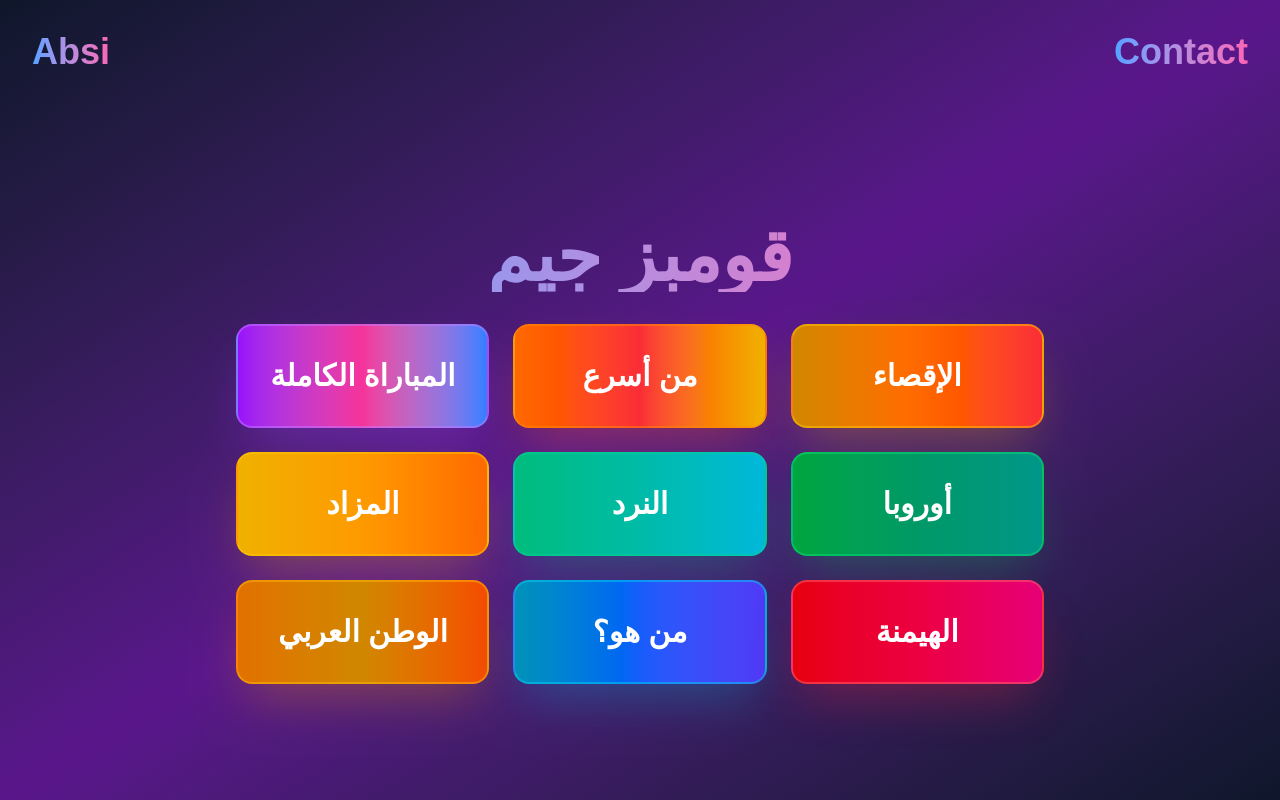
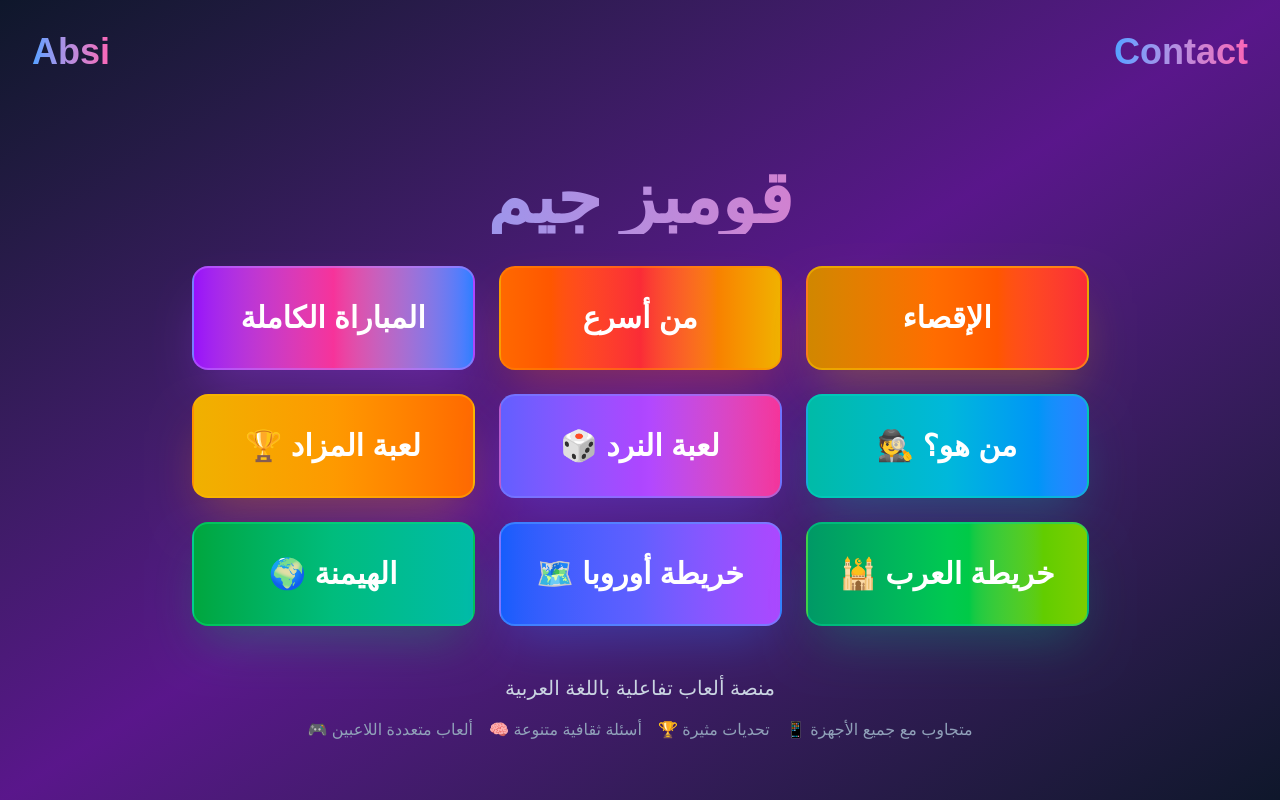
Before and after one commit to laithalawad745/abasi2, a Next.js app: page / in a window 1280 px wide. Built offline with nearby package versions, Linux system fonts and the light colour scheme.

Commit message:
بعمم

```diff
--- /dev/null
+++ b/app/full-match/page.jsx
@@ -0,0 +1,11 @@
+// app/full-match/page.jsx
+import QuizGame from '../../components/QuizGame';
+
+export const metadata = {
+  title: 'المباراة الكاملة - Absi',
+  description: 'المباراة الكاملة - لعبة الكويز الشاملة مع جميع المواضيع!',
+};
+
+export default function FullMatchPage() {
+  return <QuizGame />;
+}
--- a/app/page.js
+++ b/app/page.js
@@ -1,13 +1,9 @@
-import Image from "next/image";
-import QuizGame from "../components/QuizGame";
+import GameSetup from "../components/GameSetup";
 
 export default function Home() {
   return (
     <div>
-      <QuizGame/>
+      <GameSetup />
     </div>
   );
 }
-
-
-// اذا خسر كل مناطقو ما بخسرو  ؟؟؟ نشوف موضوع الخريطة هل بجملها بعد كل عملية ؟؟؟؟  الدول المجاورة ؟؟؟ اخذ النظر ب عدد الجنود
--- a/components/GameSetup.jsx
+++ b/components/GameSetup.jsx
@@ -1,8 +1,10 @@
 // components/GameSetup.jsx
+'use client';
+
 import React from 'react';
 import Link from 'next/link';
 
-export default function GameSetup({ startAbsiMatch }) {
+export default function GameSetup() {
   return (
     <div className="min-h-screen bg-gradient-to-br from-slate-900 via-purple-900 to-slate-900 select-none flex flex-col">
       {/* Header */}
@@ -30,12 +32,12 @@ export default function GameSetup({ startAbsiMatch }) {
           <div className="grid grid-cols-1 md:grid-cols-2 lg:grid-cols-3 gap-6 max-w-6xl mx-auto">
 
             {/* المباراة الكاملة */}
-            <button
-              onClick={startAbsiMatch}
-              className="bg-gradient-to-r cursor-pointer from-purple-600 via-pink-500 to-blue-500 hover:from-purple-700 hover:via-pink-600 hover:to-blue-600 text-white px-8 md:px-6 lg:px-8 py-4 md:py-6 lg:py-8 rounded-2xl font-bold text-xl md:text-2xl lg:text-3xl shadow-2xl shadow-purple-500/30 transition-all duration-300 hover:scale-105 transform border-2 border-purple-400/50 hover:border-pink-400/70"
+            <Link
+              href="/full-match"
+              className="bg-gradient-to-r cursor-pointer from-purple-600 via-pink-500 to-blue-500 hover:from-purple-700 hover:via-pink-600 hover:to-blue-600 text-white px-8 md:px-6 lg:px-8 py-4 md:py-6 lg:py-8 rounded-2xl font-bold text-xl md:text-2xl lg:text-3xl shadow-2xl shadow-purple-500/30 transition-all duration-300 hover:scale-105 transform border-2 border-purple-400/50 hover:border-pink-400/70 flex items-center justify-center text-center"
             >
                المباراة الكاملة
-            </button>
+            </Link>
 
             {/* فقرة من أسرع */}
             <button
@@ -56,51 +58,64 @@ export default function GameSetup({ startAbsiMatch }) {
             {/* لعبة المزاد - جديد */}
             <button
               onClick={() => window.location.href = '/auction'}
-              className="bg-gradient-to-r cursor-pointer from-yellow-500 via-amber-500 to-orange-500 hover:from-yellow-600 hover:via-amber-600 hover:to-orange-600 text-white px-8 md:px-6 lg:px-8 py-4 md:py-6 lg:py-8 rounded-2xl font-bold text-xl md:text-2xl lg:text-3xl shadow-2xl shadow-yellow-500/30 transition-all duration-300 hover:scale-105 transform border-2 border-yellow-400/50 hover:border-amber-400/70"
+              className="bg-gradient-to-r cursor-pointer from-yellow-500 via-amber-500 to-orange-500 hover:from-yellow-600 hover:via-amber-600 hover:to-orange-600 text-white px-8 md:px-6 lg:px-8 py-4 md:py-6 lg:py-8 rounded-2xl font-bold text-xl md:text-2xl lg:text-3xl shadow-2xl shadow-amber-500/30 transition-all duration-300 hover:scale-105 transform border-2 border-amber-400/50 hover:border-orange-400/70"
             >
-               المزاد
+              🏆 لعبة المزاد
             </button>
 
             {/* لعبة النرد */}
             <button
               onClick={() => window.location.href = '/dice'}
-              className="bg-gradient-to-r cursor-pointer from-emerald-500 via-teal-500 to-cyan-500 hover:from-emerald-600 hover:via-teal-600 hover:to-cyan-600 text-white px-8 md:px-6 lg:px-8 py-4 md:py-6 lg:py-8 rounded-2xl font-bold text-xl md:text-2xl lg:text-3xl shadow-2xl shadow-emerald-500/30 transition-all duration-300 hover:scale-105 transform border-2 border-emerald-400/50 hover:border-teal-400/70"
+              className="bg-gradient-to-r cursor-pointer from-indigo-500 via-purple-500 to-pink-500 hover:from-indigo-600 hover:via-purple-600 hover:to-pink-600 text-white px-8 md:px-6 lg:px-8 py-4 md:py-6 lg:py-8 rounded-2xl font-bold text-xl md:text-2xl lg:text-3xl shadow-2xl shadow-indigo-500/30 transition-all duration-300 hover:scale-105 transform border-2 border-indigo-400/50 hover:border-purple-400/70"
             >
-              النرد
-            </button>
-
-            {/* حول أوروبا */}
-            <button
-              onClick={() => window.location.href = '/europe'}
-              className="bg-gradient-to-r cursor-pointer from-green-600 via-emerald-600 to-teal-600 hover:from-green-700 hover:via-emerald-700 hover:to-teal-700 text-white px-8 md:px-6 lg:px-8 py-4 md:py-6 lg:py-8 rounded-2xl font-bold text-xl md:text-2xl lg:text-3xl shadow-2xl shadow-green-500/30 transition-all duration-300 hover:scale-105 transform border-2 border-green-400/50 hover:border-emerald-400/70"
-            >
-               أوروبا
-            </button>
-
-            {/* حول الوطن العربي */}
-            <button
-              onClick={() => window.location.href = '/arab'}
-              className="bg-gradient-to-r cursor-pointer from-amber-600 via-yellow-600 to-orange-600 hover:from-amber-700 hover:via-yellow-700 hover:to-orange-700 text-white px-8 md:px-6 lg:px-8 py-4 md:py-6 lg:py-8 rounded-2xl font-bold text-xl md:text-2xl lg:text-3xl shadow-2xl shadow-amber-500/30 transition-all duration-300 hover:scale-105 transform border-2 border-amber-400/50 hover:border-yellow-400/70"
-            >
-             الوطن العربي
+              🎲 لعبة النرد
             </button>
 
             {/* من هو؟ */}
             <button
               onClick={() => window.location.href = '/guess-who'}
-              className="bg-gradient-to-r cursor-pointer from-cyan-600 via-blue-600 to-indigo-600 hover:from-cyan-700 hover:via-blue-700 hover:to-indigo-700 text-white px-8 md:px-6 lg:px-8 py-4 md:py-6 lg:py-8 rounded-2xl font-bold text-xl md:text-2xl lg:text-3xl shadow-2xl shadow-cyan-500/30 transition-all duration-300 hover:scale-105 transform border-2 border-cyan-400/50 hover:border-blue-400/70"
+              className="bg-gradient-to-r cursor-pointer from-teal-500 via-cyan-500 to-blue-500 hover:from-teal-600 hover:via-cyan-600 hover:to-blue-600 text-white px-8 md:px-6 lg:px-8 py-4 md:py-6 lg:py-8 rounded-2xl font-bold text-xl md:text-2xl lg:text-3xl shadow-2xl shadow-teal-500/30 transition-all duration-300 hover:scale-105 transform border-2 border-teal-400/50 hover:border-cyan-400/70"
             >
-              من هو؟
+              🕵️ من هو؟
             </button>
 
-            {/* الهيمنة (Risk) */}
+            {/* الهيمنة (Risk Game) */}
             <button
               onClick={() => window.location.href = '/risk'}
-              className="bg-gradient-to-r cursor-pointer from-red-600 via-rose-600 to-pink-600 hover:from-red-700 hover:via-rose-700 hover:to-pink-700 text-white px-8 md:px-6 lg:px-8 py-4 md:py-6 lg:py-8 rounded-2xl font-bold text-xl md:text-2xl lg:text-3xl shadow-2xl shadow-red-500/30 transition-all duration-300 hover:scale-105 transform border-2 border-red-400/50 hover:border-rose-400/70"
+              className="bg-gradient-to-r cursor-pointer from-green-600 via-emerald-500 to-teal-500 hover:from-green-700 hover:via-emerald-600 hover:to-teal-600 text-white px-8 md:px-6 lg:px-8 py-4 md:py-6 lg:py-8 rounded-2xl font-bold text-xl md:text-2xl lg:text-3xl shadow-2xl shadow-green-500/30 transition-all duration-300 hover:scale-105 transform border-2 border-green-400/50 hover:border-emerald-400/70"
             >
-              الهيمنة
+              🌍 الهيمنة
             </button>
 
+            {/* الخرائط - Europe */}
+            <button
+              onClick={() => window.location.href = '/europe'}
+              className="bg-gradient-to-r cursor-pointer from-blue-600 via-indigo-500 to-purple-500 hover:from-blue-700 hover:via-indigo-600 hover:to-purple-600 text-white px-8 md:px-6 lg:px-8 py-4 md:py-6 lg:py-8 rounded-2xl font-bold text-xl md:text-2xl lg:text-3xl shadow-2xl shadow-blue-500/30 transition-all duration-300 hover:scale-105 transform border-2 border-blue-400/50 hover:border-indigo-400/70"
+            >
+              🗺️ خريطة أوروبا
+            </button>
+
+            {/* الخرائط - Arab */}
+            <button
+              onClick={() => window.location.href = '/arab'}
+              className="bg-gradient-to-r cursor-pointer from-emerald-600 via-green-500 to-lime-500 hover:from-emerald-700 hover:via-green-600 hover:to-lime-600 text-white px-8 md:px-6 lg:px-8 py-4 md:py-6 lg:py-8 rounded-2xl font-bold text-xl md:text-2xl lg:text-3xl shadow-2xl shadow-emerald-500/30 transition-all duration-300 hover:scale-105 transform border-2 border-emerald-400/50 hover:border-green-400/70"
+            >
+              🕌 خريطة العرب
+            </button>
+
+          </div>
+
+          {/* معلومات إضافية */}
+          <div className="mt-12 text-center">
+            <p className="text-lg md:text-xl text-slate-300 mb-4">
+              منصة ألعاب تفاعلية باللغة العربية
+            </p>
+            <div className="flex flex-wrap justify-center gap-4 text-slate-400 text-sm md:text-base">
+              <span>🎮 ألعاب متعددة اللاعبين</span>
+              <span>🧠 أسئلة ثقافية متنوعة</span>
+              <span>🏆 تحديات مثيرة</span>
+              <span>📱 متجاوب مع جميع الأجهزة</span>
+            </div>
           </div>
         </div>
       </div>
--- a/components/QuizGame.jsx
+++ b/components/QuizGame.jsx
@@ -5,7 +5,6 @@ import React, { useState, useEffect } from 'react';
 import { sampleTopics } from '../app/data/gameData';
 
 // Import components
-import GameSetup from './GameSetup';
 import NavBar from './NavBar';
 import TeamScoresOnly from './TeamScoresOnly';
 import TeamHelpers from './TeamHelpers';
@@ -17,7 +16,7 @@ import { ImageModal, ConfirmModal } from './Modals';
 
 export default function QuizGame() {
   // State Management
-  const [gameState, setGameState] = useState('setup');
+  const [gameState, setGameState] = useState('playing'); // بدء اللعبة مباشرة
   const [selectedTopics, setSelectedTopics] = useState([]);
   const [currentQuestion, setCurrentQuestion] = useState(null);
   const [showAnswer, setShowAnswer] = useState(false);
@@ -46,70 +45,119 @@ export default function QuizGame() {
   const [timerActive, setTimerActive] = useState(false);
   const [timerInterval, setTimerInterval] = useState(null);
 
+  // Question tracking
+  const [usedQuestions, setUsedQuestions] = useState(new Set());
+  const [teamQuestionMap, setTeamQuestionMap] = useState({});
+  const [isAbsiMode, setIsAbsiMode] = useState(true); // دائماً في وضع Absi
+
+  // Helpers
   const [helpers, setHelpers] = useState({
     red: { number2: true, pit: true },
     blue: { number2: true, pit: true }
   });
   const [usingPitHelper, setUsingPitHelper] = useState(null);
-  const [teamQuestionMap, setTeamQuestionMap] = useState({});
-  const [usedQuestions, setUsedQuestions] = useState(new Set());
-  const [isAbsiMode, setIsAbsiMode] = useState(false);
 
-  // Image Functions
-  const zoomImage = (imageUrl) => {
-    setZoomedImage(imageUrl);
+  // Local Storage Keys
+  const STORAGE_KEYS = {
+    usedQuestions: 'quiz-used-questions',
+    teamQuestionMap: 'quiz-team-question-map',
+    teams: 'quiz-teams',
+    helpers: 'quiz-helpers',
+    usedChoiceQuestions: 'quiz-used-choice-questions'
   };
 
-  const closeZoomedImage = () => {
-    setZoomedImage(null);
-  };
-
-  // LocalStorage Effects
+  // تحميل البيانات من localStorage
   useEffect(() => {
     try {
-      const savedUsedQuestions = localStorage.getItem('quiz-used-questions');
-      const savedTeamQuestionMap = localStorage.getItem('quiz-team-question-map');
-      const savedTeams = localStorage.getItem('quiz-teams');
-      const savedHelpers = localStorage.getItem('quiz-helpers');
-      const savedUsedChoiceQuestions = localStorage.getItem('quiz-used-choice-questions');
+      const savedUsedQuestions = localStorage.getItem(STORAGE_KEYS.usedQuestions);
+      if (savedUsedQuestions) {
+        setUsedQuestions(new Set(JSON.parse(savedUsedQuestions)));
+      }
+    } catch (error) {}
 
-      if (savedUsedQuestions) setUsedQuestions(new Set(JSON.parse(savedUsedQuestions)));
-      if (savedTeamQuestionMap) setTeamQuestionMap(JSON.parse(savedTeamQuestionMap));
-      if (savedTeams) setTeams(JSON.parse(savedTeams));
-      if (savedHelpers) setHelpers(JSON.parse(savedHelpers));
-      if (savedUsedChoiceQuestions) setUsedChoiceQuestions(JSON.parse(savedUsedChoiceQuestions));
-    } catch (error) {
-      console.log('localStorage error');
-    }
+    try {
+      const savedTeamQuestionMap = localStorage.getItem(STORAGE_KEYS.teamQuestionMap);
+      if (savedTeamQuestionMap) {
+        setTeamQuestionMap(JSON.parse(savedTeamQuestionMap));
+      }
+    } catch (error) {}
+
+    try {
+      const savedTeams = localStorage.getItem(STORAGE_KEYS.teams);
+      if (savedTeams) {
+        setTeams(JSON.parse(savedTeams));
+      }
+    } catch (error) {}
+
+    try {
+      const savedHelpers = localStorage.getItem(STORAGE_KEYS.helpers);
+      if (savedHelpers) {
+        setHelpers(JSON.parse(savedHelpers));
+      }
+    } catch (error) {}
+
+    try {
+      const savedUsedChoiceQuestions = localStorage.getItem(STORAGE_KEYS.usedChoiceQuestions);
+      if (savedUsedChoiceQuestions) {
+        setUsedChoiceQuestions(JSON.parse(savedUsedChoiceQuestions));
+      }
+    } catch (error) {}
   }, []);
 
+  // إعداد المباراة الكاملة تلقائياً
+  useEffect(() => {
+    const absiTopic = sampleTopics.find(topic => topic.id === 'absi');
+    const choicesTopic = sampleTopics.find(topic => topic.id === 'choices');
+    const qrTopic = sampleTopics.find(topic => topic.id === 'qr_game');
+
+    if (absiTopic && choicesTopic && qrTopic) {
+      setSelectedTopics([absiTopic, choicesTopic, qrTopic]);
+
+      // إعداد خريطة الأسئلة إذا لم تكن موجودة
+      if (!teamQuestionMap[absiTopic.id]) {
+        const questionMap = {};
+        questionMap[absiTopic.id] = {
+          red: { easy: false, medium: false, hard: false },
+          blue: { easy: false, medium: false, hard: false }
+        };
+        questionMap[qrTopic.id] = {
+          red: { easy: false, medium: false, hard: false },
+          blue: { easy: false, medium: false, hard: false }
+        };
+
+        setTeamQuestionMap(questionMap);
+      }
+    }
+  }, [teamQuestionMap]);
+
+  // حفظ البيانات في localStorage
   useEffect(() => {
     try {
-      localStorage.setItem('quiz-used-questions', JSON.stringify([...usedQuestions]));
+      localStorage.setItem(STORAGE_KEYS.usedQuestions, JSON.stringify([...usedQuestions]));
     } catch (error) {}
   }, [usedQuestions]);
 
   useEffect(() => {
     try {
-      localStorage.setItem('quiz-team-question-map', JSON.stringify(teamQuestionMap));
+      localStorage.setItem(STORAGE_KEYS.teamQuestionMap, JSON.stringify(teamQuestionMap));
     } catch (error) {}
   }, [teamQuestionMap]);
 
   useEffect(() => {
     try {
-      localStorage.setItem('quiz-teams', JSON.stringify(teams));
+      localStorage.setItem(STORAGE_KEYS.teams, JSON.stringify(teams));
     } catch (error) {}
   }, [teams]);
 
   useEffect(() => {
     try {
-      localStorage.setItem('quiz-helpers', JSON.stringify(helpers));
+      localStorage.setItem(STORAGE_KEYS.helpers, JSON.stringify(helpers));
     } catch (error) {}
   }, [helpers]);
 
   useEffect(() => {
     try {
-      localStorage.setItem('quiz-used-choice-questions', JSON.stringify(usedChoiceQuestions));
+      localStorage.setItem(STORAGE_KEYS.usedChoiceQuestions, JSON.stringify(usedChoiceQuestions));
     } catch (error) {}
   }, [usedChoiceQuestions]);
 
@@ -152,31 +200,6 @@ export default function QuizGame() {
       }
     };
   }, [timerInterval]);
-
-  // Game Setup Functions
-  const startAbsiMatch = () => {
-    const absiTopic = sampleTopics.find(topic => topic.id === 'absi');
-    const choicesTopic = sampleTopics.find(topic => topic.id === 'choices');
-    const qrTopic = sampleTopics.find(topic => topic.id === 'qr_game');
-
-    if (absiTopic && choicesTopic && qrTopic) {
-      setSelectedTopics([absiTopic, choicesTopic, qrTopic]);
-      setIsAbsiMode(true);
-
-      const questionMap = {};
-      questionMap[absiTopic.id] = {
-        red: { easy: false, medium: false, hard: false },
-        blue: { easy: false, medium: false, hard: false }
-      };
-      questionMap[qrTopic.id] = {
-        red: { easy: false, medium: false, hard: false },
-        blue: { easy: false, medium: false, hard: false }
-      };
-
-      setTeamQuestionMap(questionMap);
-      setGameState('playing');
-    }
-  };
 
   // Choice Question Functions
   const selectChoiceQuestion = (order) => {
@@ -432,61 +455,47 @@ export default function QuizGame() {
     return teamQuestionMap[topicId]?.[team]?.[difficulty] === true;
   };
 
-  const resetGame = (clearUsedQuestions = false) => {
-    setGameState('setup');
-    setSelectedTopics([]);
+  const resetGame = (fullReset = true) => {
+    setGameState('playing');
     setCurrentQuestion(null);
+    setCurrentChoiceQuestion(null);
     setShowAnswer(false);
+    setShowChoiceAnswers(false);
+    setSelectedAnswers({});
     setCurrentTurn('red');
-    setTeamQuestionMap({});
-    setUsingPitHelper(null);
-    setZoomedImage(null);
-    setIsAbsiMode(false);
-    setCurrentChoiceQuestion(null);
-    setShowChoiceAnswers(false);
     setUsedChoiceQuestions([]);
-    setSelectedAnswers({});
+
+    if (fullReset) {
+      setTeams([
+        { name: 'الفريق الأحمر', color: 'red', score: 0 },
+        { name: 'الفريق الأزرق', color: 'blue', score: 0 }
+      ]);
+      setUsedQuestions(new Set());
+      setTeamQuestionMap({});
+      setHelpers({
+        red: { number2: true, pit: true },
+        blue: { number2: true, pit: true }
+      });
+      setUsingPitHelper(null);
+
+      // مسح localStorage
+      Object.values(STORAGE_KEYS).forEach(key => {
+        try {
+          localStorage.removeItem(key);
+        } catch (error) {}
+      });
+    }
 
     resetTimer();
-
-    setHelpers({
-      red: { number2: true, pit: true },
-      blue: { number2: true, pit: true }
-    });
-    setTeams([
-      { name: 'الفريق الأحمر', color: 'red', score: 0 },
-      { name: 'الفريق الأزرق', color: 'blue', score: 0 }
-    ]);
-
-    if (clearUsedQuestions) {
-      setUsedQuestions(new Set());
-      setUsedChoiceQuestions([]);
-      try {
-        localStorage.removeItem('quiz-used-questions');
-        localStorage.removeItem('quiz-used-choice-questions');
-      } catch (error) {}
-    }
-
-    try {
-      localStorage.removeItem('quiz-team-question-map');
-      localStorage.removeItem('quiz-teams');
-      localStorage.removeItem('quiz-helpers');
-    } catch (error) {}
   };
 
-  // إدارة الـ overflow
-  useEffect(() => {
-    if (showConfirmReset || zoomedImage || currentChoiceQuestion) {
-      document.body.style.overflow = 'hidden';
-    } else {
-      document.body.style.overflow = '';
-    }
-  }, [showConfirmReset, zoomedImage, currentChoiceQuestion]);
+  const zoomImage = (imageUrl) => {
+    setZoomedImage(imageUrl);
+  };
 
-  // Render Different Game States
-  if (gameState === 'setup') {
-    return <GameSetup startAbsiMatch={startAbsiMatch} />;
-  }
+  const closeZoomedImage = () => {
+    setZoomedImage(null);
+  };
 
   if (gameState === 'finished') {
     return <GameFinished teams={teams} isAbsiMode={isAbsiMode} resetGame={resetGame} />;
```
